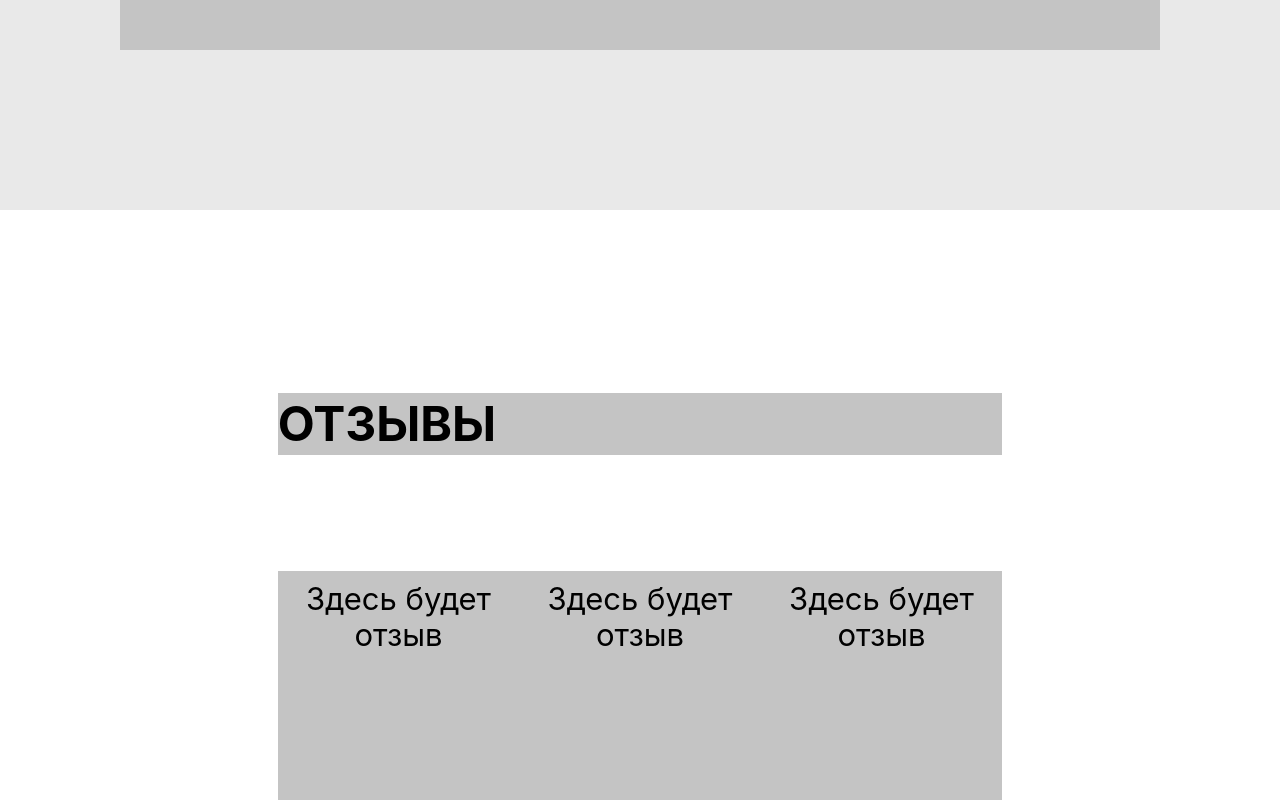
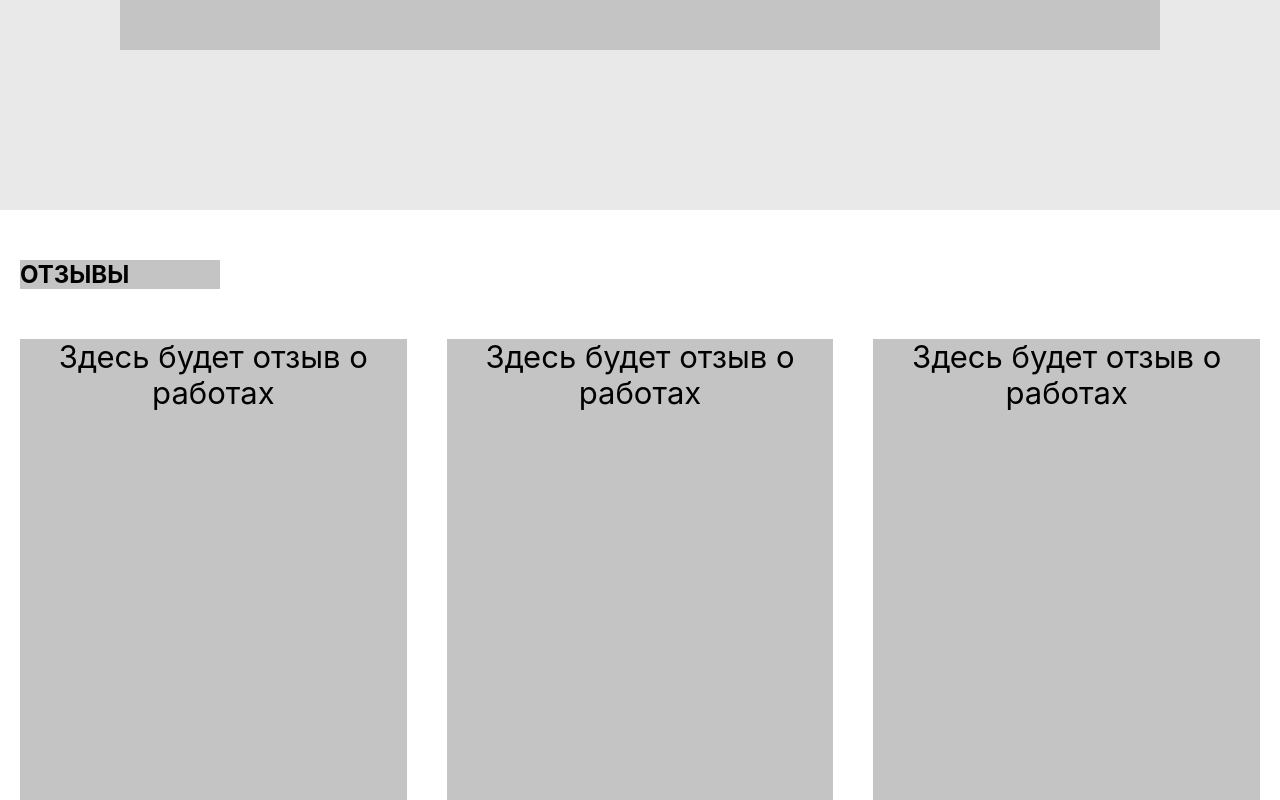
Before and after one commit to Konovaly4/profi-2025, a React (Create React App) app: page / in a window 1280 px wide. Shown: the part 2000-2800 px from the top of the page. Built offline with nearby package versions, Linux system fonts and the light colour scheme.

Commit message:
base html and functions ready

```diff
--- a/src/components/About/About.jsx
+++ b/src/components/About/About.jsx
@@ -6,7 +6,7 @@ const About = () => {
   return (
     <section className='about'>
         <h2 className='about__title'>Как это работает</h2>
-        <article className='about__info'>Контент</article>
+        <article className='about__info'>Тут будет наглядная инструкция на тему "Как оставить заявку чтобы ее нашел мастер"</article>
     </section>
   )
 }
--- a/src/components/Footer/Footer.jsx
+++ b/src/components/Footer/Footer.jsx
@@ -5,7 +5,7 @@ const Footer = () => {
 
   return (
     <footer className='footer'>
-      <p className='footer__title'>Футер</p>
+      <p className='footer__title'>Тут будет футер (над наполнением работаем :-) Под футером - дополнительные блоки, функционал их появления допилим</p>
     </footer>
   )
 }
--- a/src/components/Main/Main.jsx
+++ b/src/components/Main/Main.jsx
@@ -7,7 +7,7 @@ const Buttons = (props) => {
 
   return (
     <section className='main'>
-        <h2 className='main__title'>Заголовок</h2>
+        <h2 className='main__title'>Найди Мастера - 2025</h2>
         <div className='main__buttons-container'>
           <Button placeholder={mainButtonsData.showTasks}/>
           <Button placeholder={mainButtonsData.createTask} onPress={props.showTaskForm}/>
--- a/src/components/Mytask/Mytask.css
+++ b/src/components/Mytask/Mytask.css
@@ -1,29 +1,55 @@
 .mytasks__item {
+  width: 100%;
+  border: 1px solid black;
+  border-radius: 5px;
   display: grid;
-  grid-template-columns: 78% 20%;
-  gap: 2%;
+  grid-template-columns: auto 200px;
+  grid-template-rows: 30px 30px;
+  grid-gap: 15px;
+  justify-items: start;
   align-items: center;
-  margin-bottom: 42px;
+  margin-bottom: 20px;
   text-align: left;
 }
 
-.mytasks__date, .mytasks__status {
+.mytasks__date {
   font-weight: 400;
   font-size: 24px;
   line-height: calc(28 /24);
   color: #5A5959;
   padding: 0;
-  margin: 0 0 16px;
+  margin: 0;
 }
 
-.mytasks__name, .mytasks__status-type {
+.mytasks__status {
+  font-weight: 400;
+  font-size: 24px;
+  line-height: calc(28 /24);
+  color: #5A5959;
+  padding: 0;
+  margin: 0;
+}
+
+.mytasks__name {
   font-weight: 400;
   font-size: 24px;
   line-height: calc(28 /24);
   background-color: #C4C4C4;
   color: black;
-  padding: 25px;;
+  padding: 0;
   margin: 0;
-  min-height: 80px;
+  width: 100%;
   box-sizing: border-box;
 }
+
+.mytasks__status-type {
+  font-weight: 400;
+  font-size: 24px;
+  line-height: calc(28 /24);
+  background-color: #C4C4C4;
+  color: black;
+  padding: 0;
+  margin: 0;
+  width: 100%;
+  box-sizing: border-box;
+}
--- a/src/components/Mytasks/Mytasks.css
+++ b/src/components/Mytasks/Mytasks.css
@@ -1,17 +1,51 @@
+.mytasks {
+  width: 100%;
+  margin: 0;
+  padding: 50px 0;
+  background-color: #D7D7D7;
+  display: flex;
+  flex-direction: column;
+  justify-content: flex-start;
+  align-items: center;
+}
+
 .mytasks__container {
   width: 80%;
-  margin: 0 auto;
-  padding: 176px 0 72px;
-  display: grid;
-  grid-template-columns: 78% 20%;
-  gap: 2%;
+  margin: 0 0 50px;
+  display: flex;
+  justify-content: space-between;
   align-items: center;
   text-align: left;
 }
 
-.mytasks {
-  background-color: #D7D7D7;
-  padding-bottom: 125px;
+.mytasks__title {
+  font-weight: 700;
+  font-size: 40px;
+  line-height: calc(62 / 48);
+  margin: 0;
+  padding: 0;
+  background-color: #C4C4C4;
+  display: flex;
+  text-transform: uppercase;
+}
+
+.mytasks__filter-button {
+  background-color: #C4C4C4;
+  padding: 0;
+  margin: 0;
+  width: 150px;
+  height: 50px;
+  font-family: Roboto;
+  font-style: normal;
+  font-weight: normal;
+  font-size: 24px;
+  line-height: 28px;
+  color: #000000;
+}
+
+.mytasks__filter-button:hover {
+  cursor: pointer;
+  background-color: orange;
 }
 
 .mytasks__list {
@@ -24,36 +58,3 @@
   padding: 0;
   list-style-type: none;
 }
-
-.mytasks__title {
-  font-weight: 700;
-  font-size: 48px;
-  line-height: calc(62 / 48);
-  margin: 0;
-  padding: 0;
-  background-color: #C4C4C4;
-  display: flex;
-  width: 100%;
-  text-transform: uppercase;
-}
-
-.mytasks__filter-button {
-  font-weight: 400;
-  font-size: 24px;
-  line-height: calc(28 /24);
-  background-color: #C4C4C4;
-  color: black;
-  padding: 0 24px;
-  margin: 0;
-  box-sizing: border-box;
-  text-align: left;
-  border: none;
-  outline: none;
-  text-decoration: none;
-  min-height: 62px;
-}
-
-.mytasks__filter-button:hover {
-  cursor: pointer;
-  background-color: orange;
-}
--- a/src/components/Poem/Poem.jsx
+++ b/src/components/Poem/Poem.jsx
@@ -5,7 +5,7 @@ const Poem = () => {
 
   return (
     <section className='poem'>
-        <article className='poem__content'>Стих</article>
+        <article className='poem__content'>Тут будет стих, вещающий о смысле всех работ</article>
     </section>
   )
 }
--- a/src/components/Review/Review.css
+++ /dev/null
@@ -1,11 +0,0 @@
-.review__content {
-  font-weight: 400;
-  font-size: 31px;
-  line-height: calc(36 /31);
-  background-color: #C4C4C4;
-  min-height: 500px;
-  max-width: 387px;
-  text-align: center;
-  padding: 10px;
-  margin: 0;
-}
--- a/src/components/Review/Review.jsx
+++ /dev/null
@@ -1,12 +0,0 @@
-import React from 'react';
-import './Review.css';
-
-
-const Review = () => {
-
-  return (
-    <p className='review__content'>Здесь будет отзыв</p>
-  )
-}
-
-export default Review;
--- a/src/components/Reviews/Reviews.css
+++ b/src/components/Reviews/Reviews.css
@@ -1,38 +1,48 @@
-.reviews__container {
-  width: 80%;
-  margin: 0 auto;
-  padding: 183px 0 180px;
-  display: -webkit-flex;
-  display: -ms-flex;
+.reviews {
+  width: 100%;
+  background-color: white;
+  padding: 50px 0;
   display: flex;
   flex-direction: column;
+  justify-content: flex-start;
+  align-items: center;
+}
+
+.reviews__title {
+  width: 200px;
+  align-self: flex-start;
+  margin: 0 20px 50px;
+  padding: 0;
+  background-color: #C4C4C4;
+  display: flex;
+  text-transform: uppercase;
+}
+
+.reviews__list {
+  width: calc(100% - 40px);
+  margin: 0;
+  padding: 0;
+  display: flex;
+  justify-content: space-between;
+  align-items: center;
+  list-style-type: none;
+}
+
+.reviews__item {
+  width: calc((100% - 80px) / 3);
+  display: flex;
   justify-content: center;
   align-items: center;
 }
 
-.reviews {
-  background-color: white;
+.reviews__content {
+  font-weight: 400;
+  font-size: 31px;
+  line-height: calc(36 /31);
+  background-color: #C4C4C4;
+  min-height: 500px;
+  width: 100%;
+  text-align: center;
+  padding: 0;
+  margin: 0;
 }
-
-.reviews__list {
-  display: flex;
-  flex-direction: row;
-  justify-content: space-between;
-  align-items: center;
-  width: 100%;
-  margin: 0;
-  padding: 0;
-  list-style-type: none;
-}
-
-.reviews__title {
-  font-weight: 700;
-  font-size: 48px;
-  line-height: calc(62 / 48);
-  margin: 0 0 116px;
-  padding: 0;
-  background-color: #C4C4C4;
-  display: flex;
-  width: 100%;
-  text-transform: uppercase;
-}
--- a/src/components/Reviews/Reviews.jsx
+++ b/src/components/Reviews/Reviews.jsx
@@ -1,19 +1,22 @@
 import React from 'react';
-import Review from '../Review/Review';
 import './Reviews.css';
 
 const Reviews = () => {
 
   return (
     <section className='reviews'>
-      <div className='reviews__container'>
-        <h2 className='reviews__title'>Отзывы</h2>
-        <ul className='reviews__list'>
-          <li className='reviews__item'><Review /></li>
-          <li className='reviews__item'><Review /></li>
-          <li className='reviews__item'><Review /></li>
-          </ul>
-        </div>
+      <h2 className='reviews__title'>Отзывы</h2>
+      <ul className='reviews__list'>
+        <li className='reviews__item'>
+          <p className='reviews__content'>Здесь будет отзыв о работах</p>
+        </li>
+        <li className='reviews__item'>
+          <p className='reviews__content'>Здесь будет отзыв о работах</p>
+        </li>
+        <li className='reviews__item'>
+          <p className='reviews__content'>Здесь будет отзыв о работах</p>
+        </li>
+      </ul>
     </section>
   )
 }
```
Also changed, not shown: src/components/TestBlock/TestBlock.css (deleted, +0 -13 lines), src/components/TestBlock/TestBlock.jsx (deleted, +0 -33 lines), 1 other file (tests, documents, lock files or other folders).
